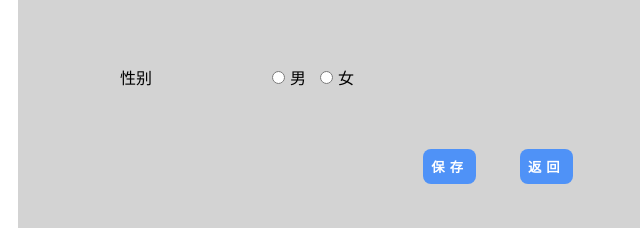
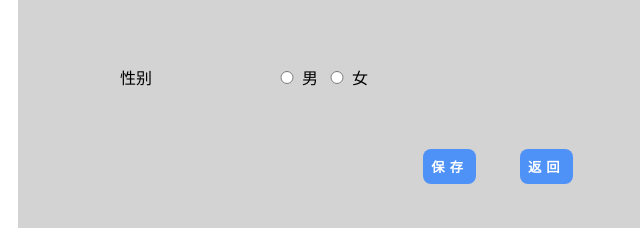
Before and after one commit to uncross7659/webdesign.github.io, a plain HTML site: page personal.html in a window 1280 px wide. Shown: the part 562-797 px from the top of the page, 142-782 px from the left. Drawn offline with Linux system fonts and the light colour scheme.

Commit message:
Add files via upload

```diff
--- a/css/person.css
+++ b/css/person.css
@@ -34,9 +34,8 @@
     height: 100px;
 }
 
-.person .person-write span{
-    padding-right: 10px;
-    padding-left: 5px;
+.person .person-write .sex-1{
+    width: 30px;
 }
 
 .person .person-write img{
```
